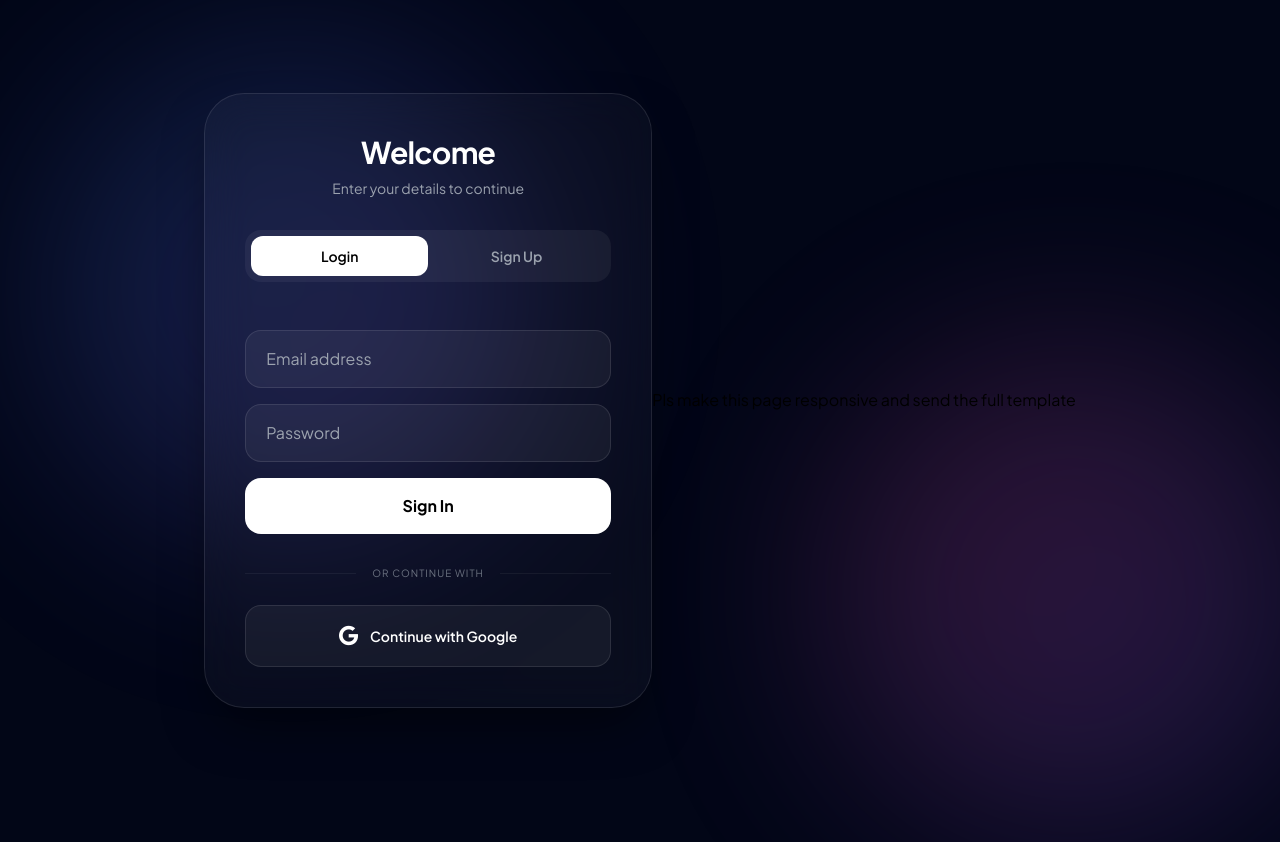
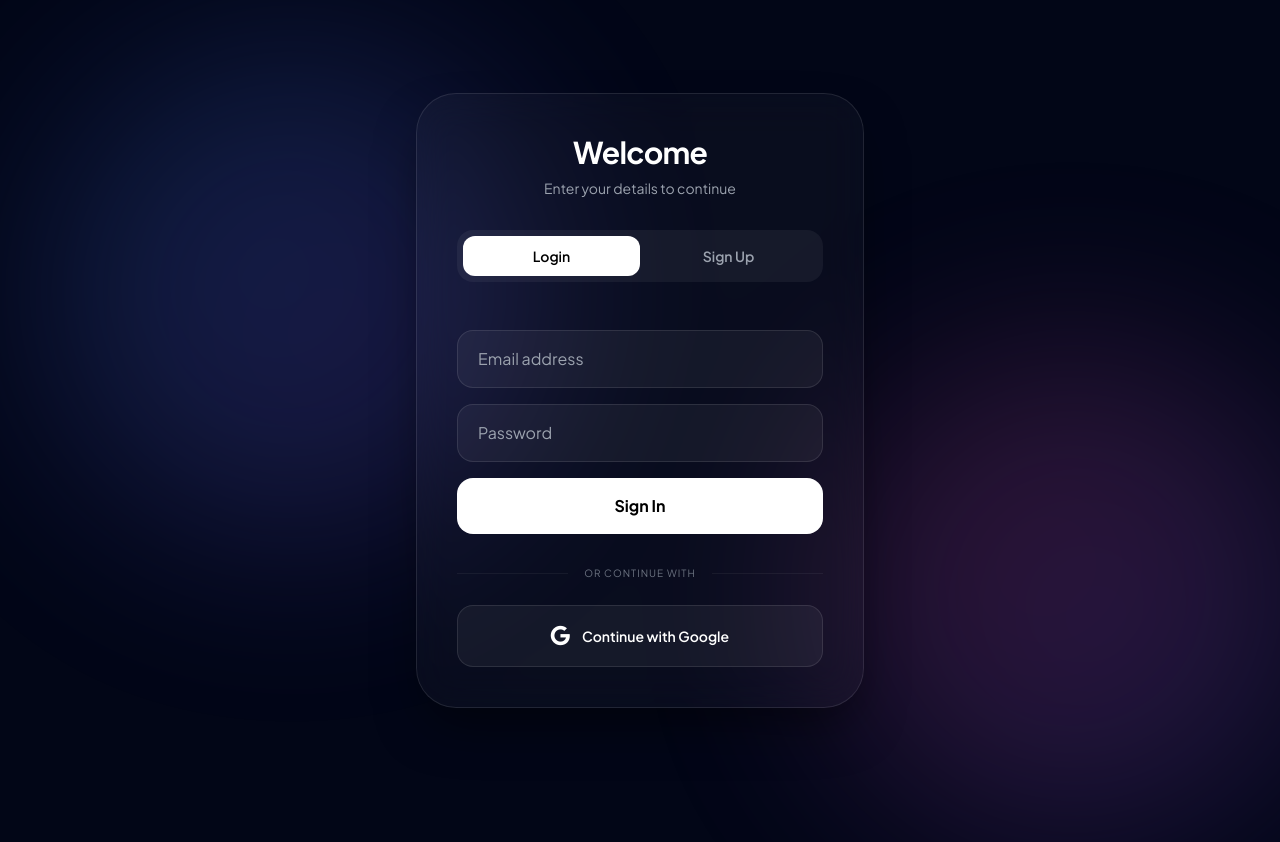
Before and after one commit to Lordave871/Darrkcode, a Flask app: page /login_register in a window 1280 px wide; the page is wider, and only the part inside the window is pictured. Run offline with Flask 3, Linux system fonts and the light colour scheme; some libraries are stand-ins or nearby versions.

Commit message:
Update login_register.html

```diff
--- a/templates/login_register.html
+++ b/templates/login_register.html
@@ -450,4 +450,4 @@
 
 </script>
 
-</body></html>Pls make this page responsive and send the full template
+</body></html>
```
